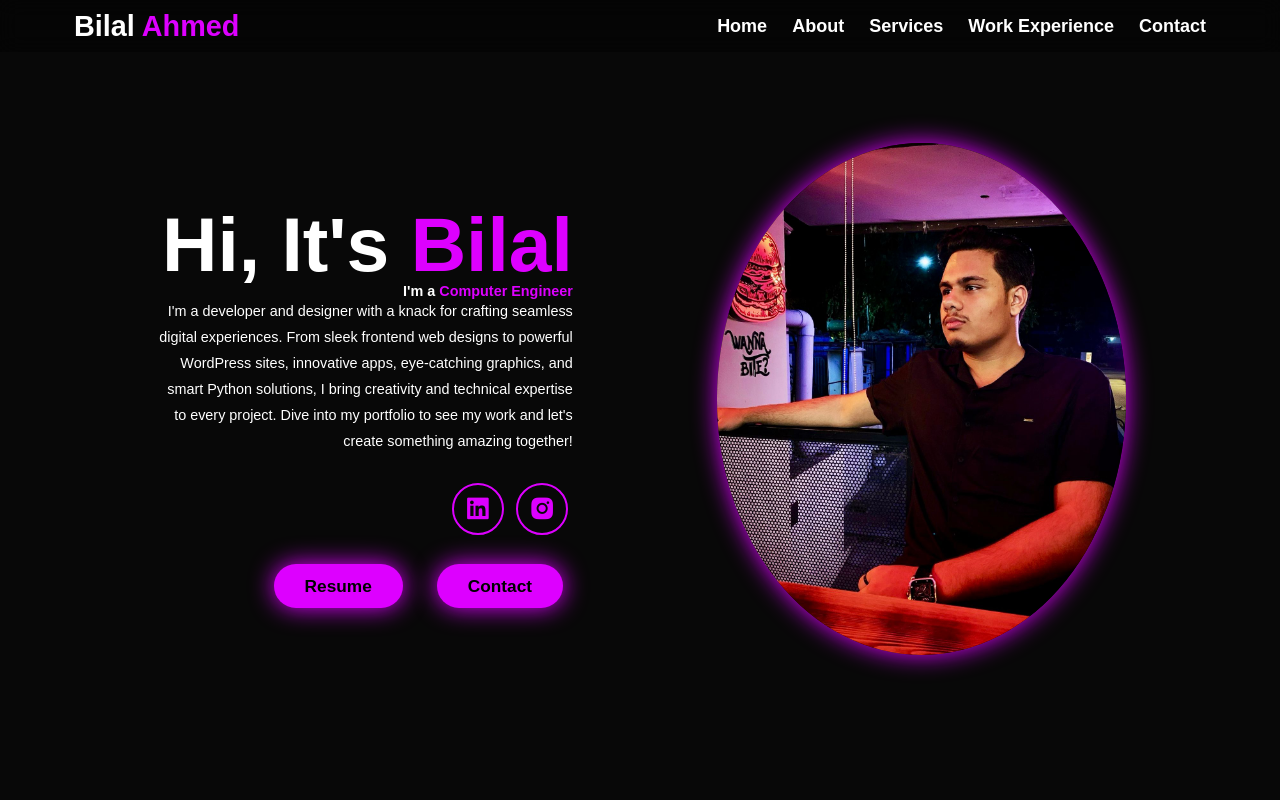
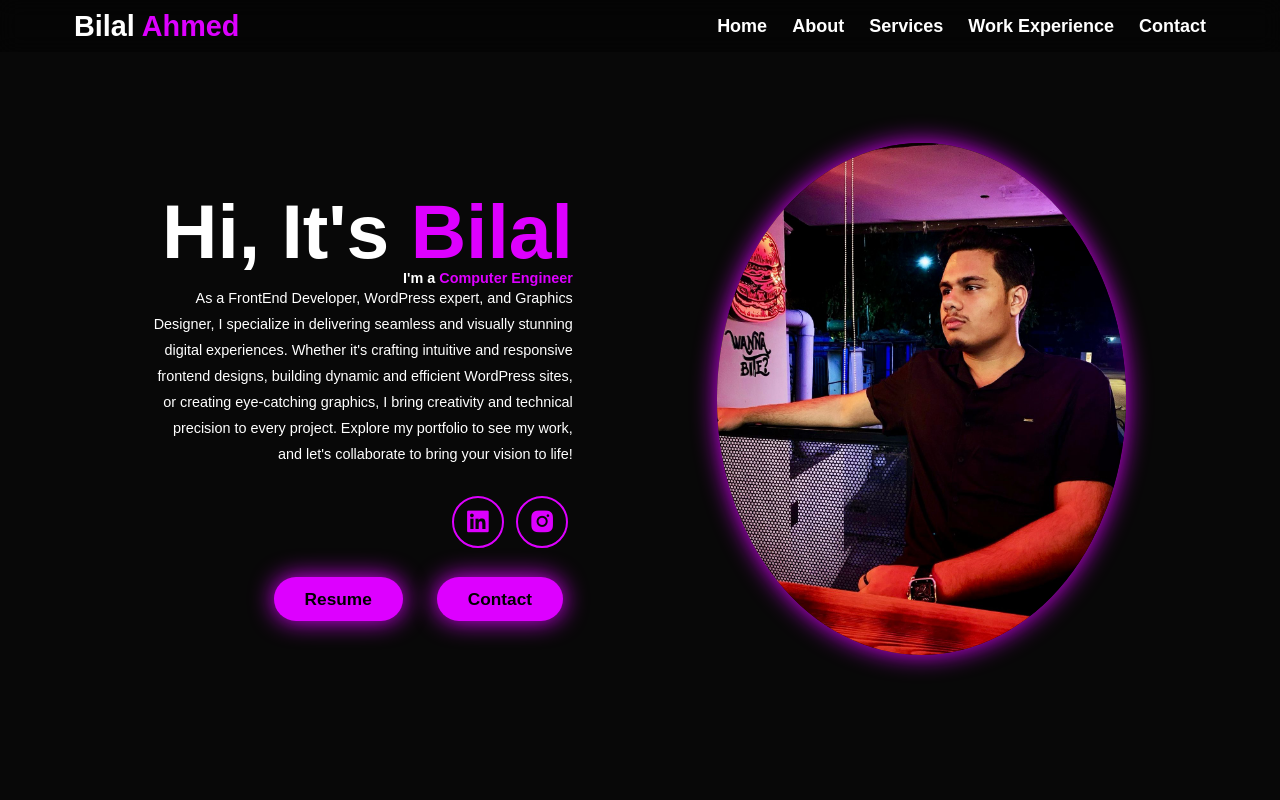
Before and after one commit to BiLalAhmed01/Potfolio, a plain HTML site: page index.html in a window 1280 px wide. Shown: the top 800 px of the page. Drawn offline with nearby package versions, Linux system fonts and the light colour scheme; files whose address does not match are found by name.

Commit message:
index.html

```diff
--- a/index.html
+++ b/index.html
@@ -32,8 +32,7 @@
         <div class="home-content">
             <h1>Hi, It's <span>Bilal</span></h1>
             <h2>I'm a <span>Computer Engineer</span></h2>
-            <p>I'm a developer and designer with a knack for crafting seamless digital experiences. From sleek frontend web designs to powerful WordPress sites, innovative apps, eye-catching graphics, and smart Python solutions, I bring creativity
-                and technical expertise to every project. Dive into my portfolio to see my work and let's create something amazing together!</p>
+            <p>As a FrontEnd Developer, WordPress expert, and Graphics Designer, I specialize in delivering seamless and visually stunning digital experiences. Whether it's crafting intuitive and responsive frontend designs, building dynamic and efficient WordPress sites, or creating eye-catching graphics, I bring creativity and technical precision to every project. Explore my portfolio to see my work, and let's collaborate to bring your vision to life!</p>
 
             <div class="social-icons">
                 <a href="http://www.linkedin.com/in/chaudary-bilal-ahmed-827778226">
```
